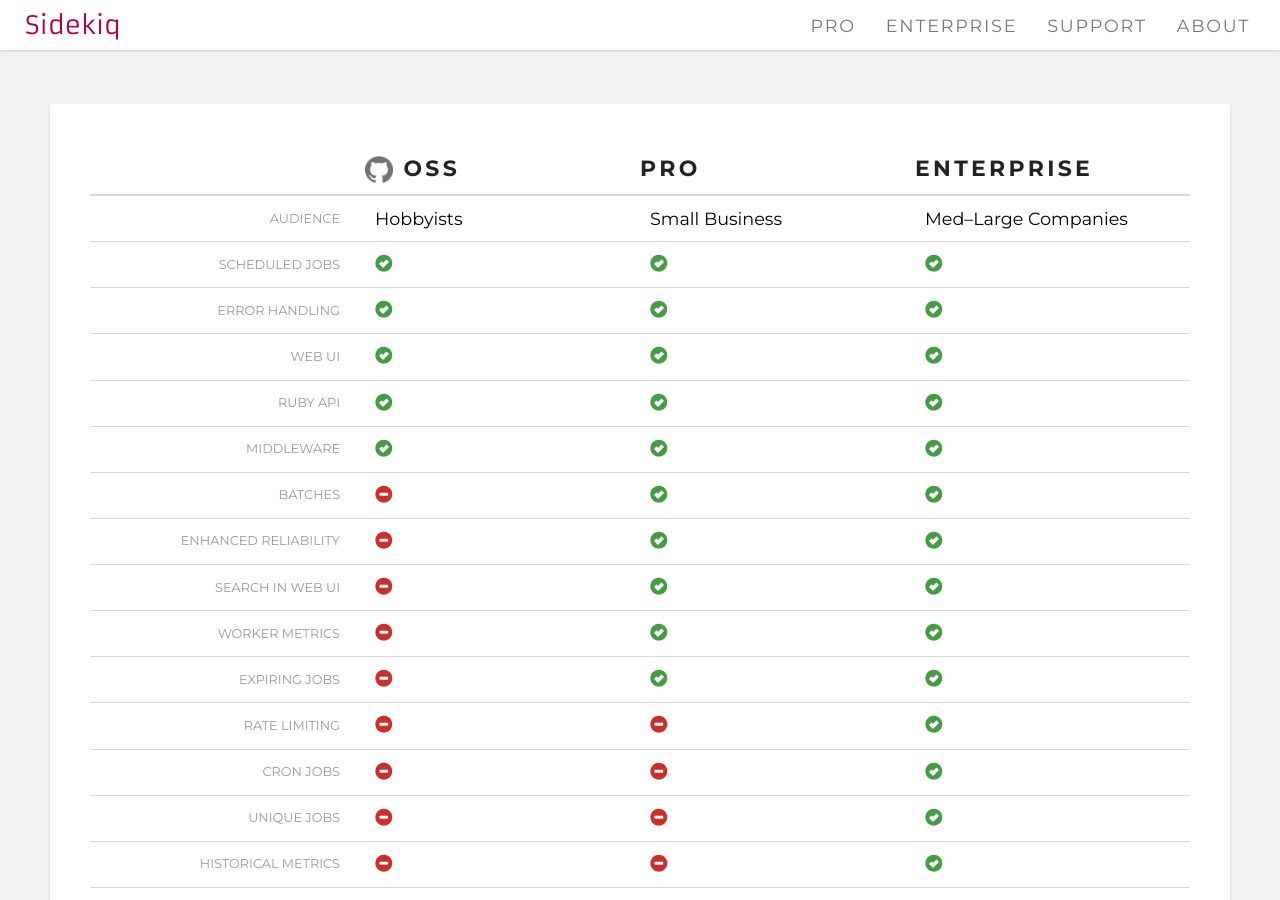
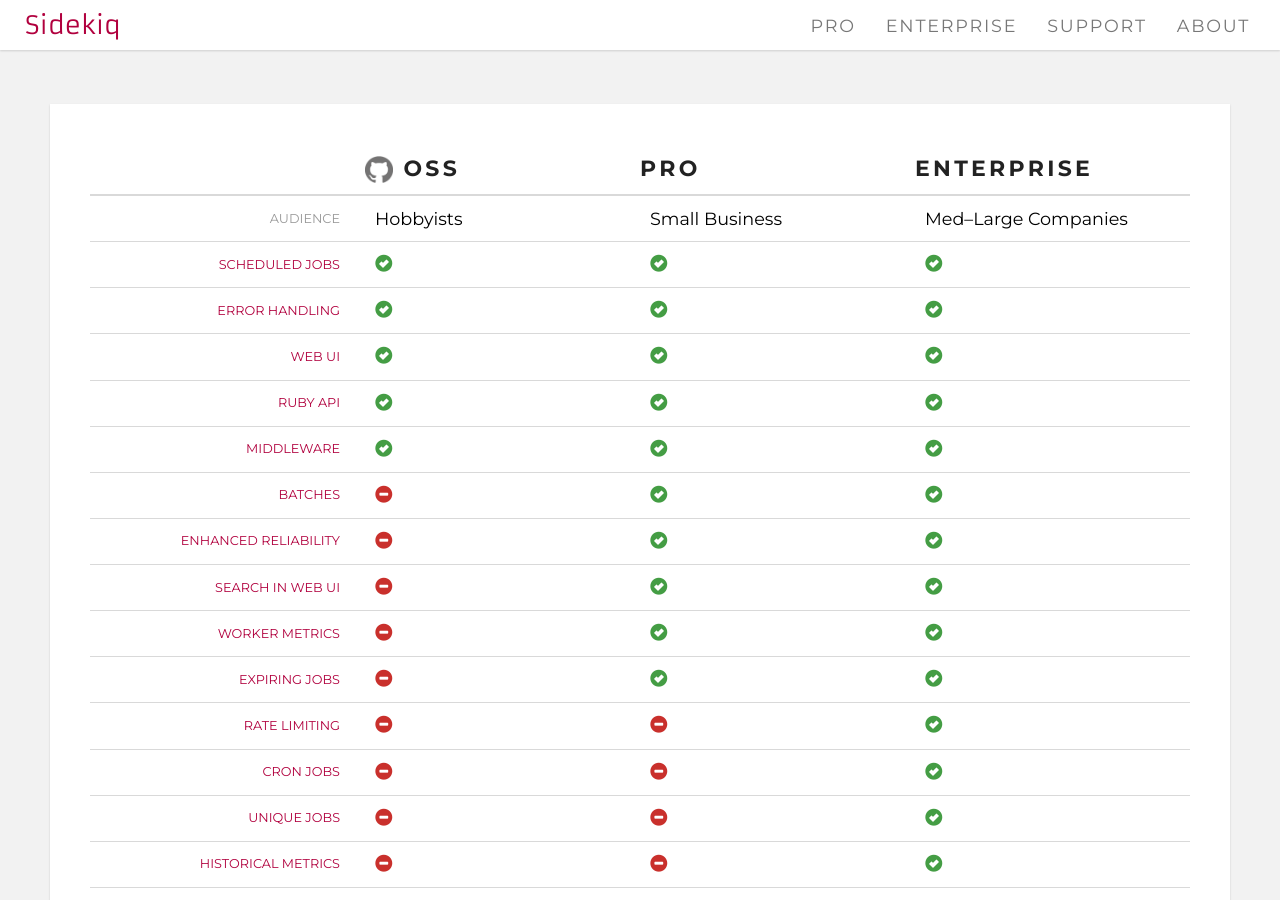
Before and after one commit to gurusoftware007/Sidekiq, a Jekyll site: the page built from index.html, in a window 1280 px wide and 900 px high, scrolled down 525 px. Built offline with Jekyll 4.4.1, drawn with Linux system fonts in a browser that asks for light colours.

Commit message:
Add links for each feature on wike page

```diff
--- a/index.html
+++ b/index.html
@@ -76,91 +76,119 @@ layout: default
           <td>Med–Large Companies</td>
         </tr>
         <tr>
-          <td class="key">Scheduled Jobs</td>
+          <td class="key">
+            <a href="https://github.com/mperham/sidekiq/wiki/Scheduled-Jobs">Scheduled Jobs</a>
+          </td>
           <td><span class="glyphicon glyphicon-ok-sign"></span></td>
           <td><span class="glyphicon glyphicon-ok-sign"></span></td>
           <td><span class="glyphicon glyphicon-ok-sign"></span></td>
         </tr>
         <tr>
-          <td class="key">Error Handling</td>
+          <td class="key">
+            <a href="https://github.com/mperham/sidekiq/wiki/Error-Handling">Error Handling</a>
+          </td>
           <td><span class="glyphicon glyphicon-ok-sign"></span></td>
           <td><span class="glyphicon glyphicon-ok-sign"></span></td>
           <td><span class="glyphicon glyphicon-ok-sign"></span></td>
         </tr>
         <tr>
-          <td class="key">Web UI</td>
+          <td class="key"><a href="https://github.com/mperham/sidekiq/wiki/Monitoring#web-ui">Web UI</a></td>
           <td><span class="glyphicon glyphicon-ok-sign"></span></td>
           <td><span class="glyphicon glyphicon-ok-sign"></span></td>
           <td><span class="glyphicon glyphicon-ok-sign"></span></td>
         </tr>
         <tr>
-          <td class="key">Ruby API</td>
+          <td class="key">
+            <a href="https://github.com/mperham/sidekiq/wiki/API">Ruby API</a>
+          </td>
           <td><span class="glyphicon glyphicon-ok-sign"></span></td>
           <td><span class="glyphicon glyphicon-ok-sign"></span></td>
           <td><span class="glyphicon glyphicon-ok-sign"></span></td>
         </tr>
         <tr>
-          <td class="key">Middleware</td>
+          <td class="key">
+            <a href="https://github.com/mperham/sidekiq/wiki/Middleware">Middleware</a>
+          </td>
           <td><span class="glyphicon glyphicon-ok-sign"></span></td>
           <td><span class="glyphicon glyphicon-ok-sign"></span></td>
           <td><span class="glyphicon glyphicon-ok-sign"></span></td>
         </tr>
         <tr>
-          <td class="key">Batches</td>
+          <td class="key">
+            <a href="https://github.com/mperham/sidekiq/wiki/Batches">Batches</a>
+          </td>
           <td><span class="glyphicon glyphicon-minus-sign"></span></td>
           <td><span class="glyphicon glyphicon-ok-sign"></span></td>
           <td><span class="glyphicon glyphicon-ok-sign"></span></td>
         </tr>
         <tr>
-          <td class="key">Enhanced Reliability</td>
+          <td class="key">
+            <a href="https://github.com/mperham/sidekiq/wiki/Reliability">Enhanced Reliability</a>
+          </td>
           <td><span class="glyphicon glyphicon-minus-sign"></span></td>
           <td><span class="glyphicon glyphicon-ok-sign"></span></td>
           <td><span class="glyphicon glyphicon-ok-sign"></span></td>
         </tr>
         <tr>
-          <td class="key">Search in Web UI</td>
+          <td class="key">
+            <a href="https://github.com/mperham/sidekiq/wiki/Pro-Web-UI">Search in Web UI</a>
+          </td>
           <td><span class="glyphicon glyphicon-minus-sign"></span></td>
           <td><span class="glyphicon glyphicon-ok-sign"></span></td>
           <td><span class="glyphicon glyphicon-ok-sign"></span></td>
         </tr>
         <tr>
-          <td class="key">Worker Metrics</td>
+          <td class="key">
+            <a href="https://github.com/mperham/sidekiq/wiki/Metrics">Worker Metrics</a>
+          </td>
           <td><span class="glyphicon glyphicon-minus-sign"></span></td>
           <td><span class="glyphicon glyphicon-ok-sign"></span></td>
           <td><span class="glyphicon glyphicon-ok-sign"></span></td>
         </tr>
         <tr>
-          <td class="key">Expiring Jobs</td>
+          <td class="key">
+            <a href="https://github.com/mperham/sidekiq/wiki/Expiring-Jobs">Expiring Jobs</a>
+          </td>
           <td><span class="glyphicon glyphicon-minus-sign"></span></td>
           <td><span class="glyphicon glyphicon-ok-sign"></span></td>
           <td><span class="glyphicon glyphicon-ok-sign"></span></td>
         </tr>
         <tr>
-          <td class="key">Rate Limiting</td>
+          <td class="key">
+            <a href="https://github.com/mperham/sidekiq/wiki/Ent-Rate-Limiting">Rate Limiting</a>
+          </td>
           <td><span class="glyphicon glyphicon-minus-sign"></span></td>
           <td><span class="glyphicon glyphicon-minus-sign"></span></td>
           <td><span class="glyphicon glyphicon-ok-sign"></span></td>
         </tr>
         <tr>
-          <td class="key">Cron Jobs</td>
+          <td class="key">
+            <a href="https://github.com/mperham/sidekiq/wiki/Ent-Periodic-Jobs">Cron Jobs</a>
+          </td>
           <td><span class="glyphicon glyphicon-minus-sign"></span></td>
           <td><span class="glyphicon glyphicon-minus-sign"></span></td>
           <td><span class="glyphicon glyphicon-ok-sign"></span></td>
         </tr>
         <tr>
-          <td class="key">Unique Jobs</td>
+          <td class="key">
+            <a href="https://github.com/mperham/sidekiq/wiki/Ent-Unique-Jobs">Unique Jobs</a>
+          </td>
           <td><span class="glyphicon glyphicon-minus-sign"></span></td>
           <td><span class="glyphicon glyphicon-minus-sign"></span></td>
           <td><span class="glyphicon glyphicon-ok-sign"></span></td>
         </tr>
         <tr>
-          <td class="key">Historical Metrics</td>
+          <td class="key">
+            <a href="https://github.com/mperham/sidekiq/wiki/Ent-Historical-Metrics">Historical Metrics</a>
+          </td>
           <td><span class="glyphicon glyphicon-minus-sign"></span></td>
           <td><span class="glyphicon glyphicon-minus-sign"></span></td>
           <td><span class="glyphicon glyphicon-ok-sign"></span></td>
         </tr>
         <tr>
-          <td class="key">Multi-Process</td>
+          <td class="key">
+            <a href="https://github.com/mperham/sidekiq/wiki/Ent-Multi-Process">Multi-Process</a>
+          </td>
           <td><span class="glyphicon glyphicon-minus-sign"></span></td>
           <td><span class="glyphicon glyphicon-minus-sign"></span></td>
           <td><span class="glyphicon glyphicon-ok-sign"></span></td>
```
